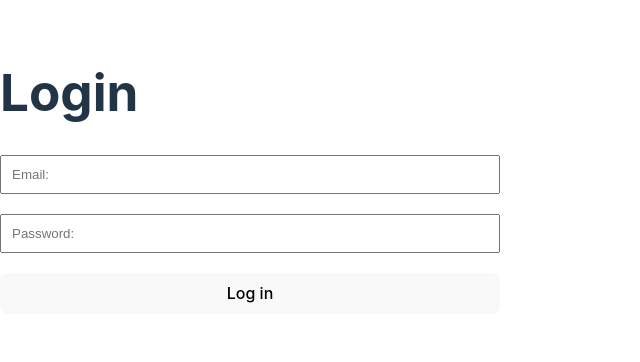
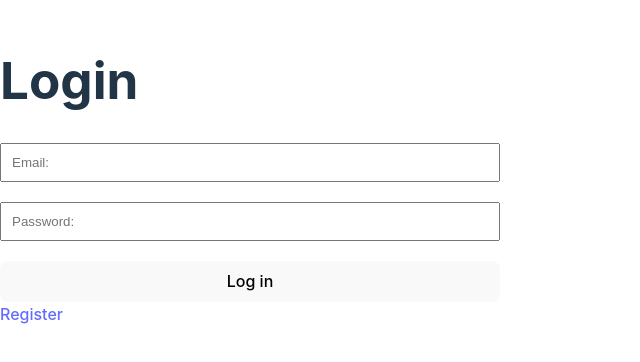
Before and after one commit to erikajdavid/PERN-jwt, a React (Vite) app in the folder client/: page /login in a window 1280 px wide. Shown: the part 228-590 px from the top of the page, without its empty margins (0-640 px from the left). Built offline with nearby package versions, Linux system fonts and the light colour scheme.

Commit message:
added Link to register

```diff
--- a/client/src/components/Login.jsx
+++ b/client/src/components/Login.jsx
@@ -1,4 +1,5 @@
 import React, { useState } from "react";
+import { Link } from 'react-router-dom';
 
 const Login = ({ setAuth }) => {
 
@@ -61,6 +62,7 @@ const Login = ({ setAuth }) => {
                 />
 
                 <button>Log in</button>
+                <Link to="/register">Register</Link>
             </form>
         </>
     );
```
